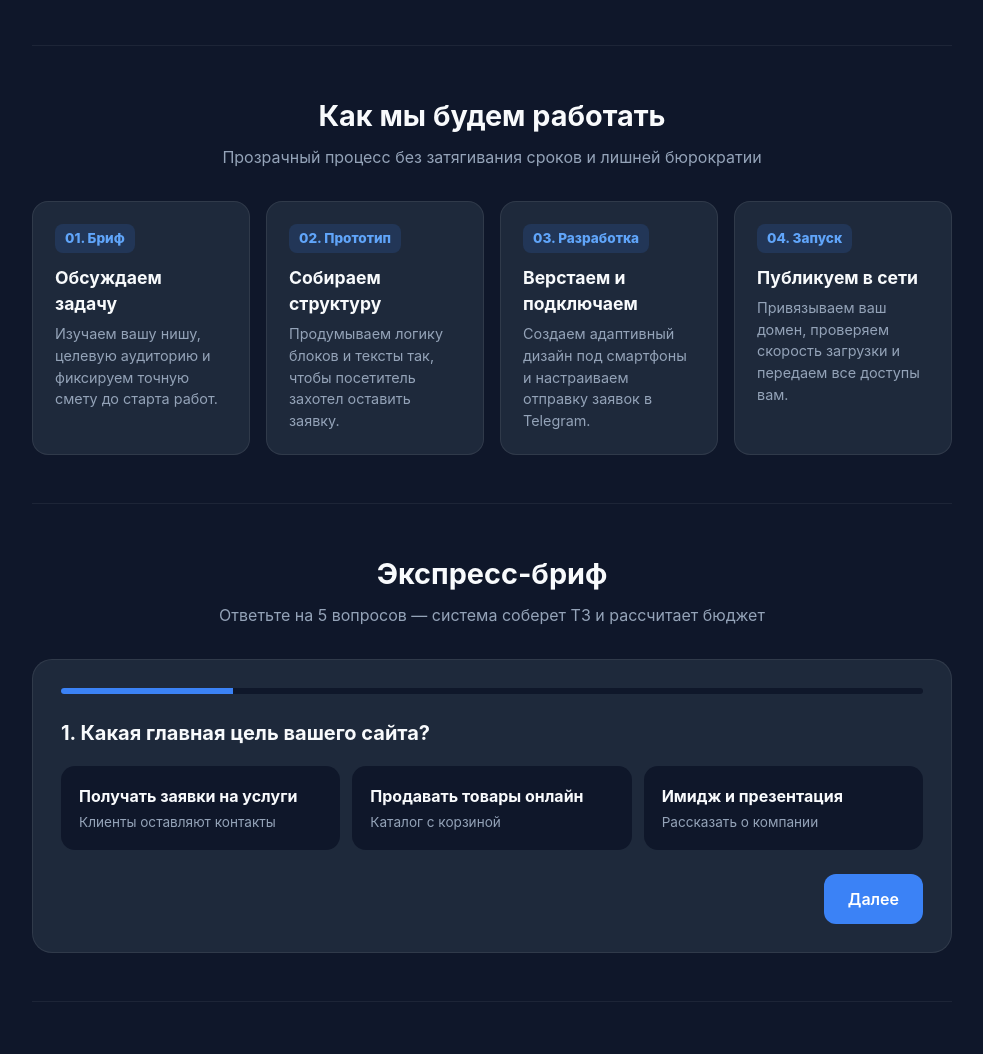
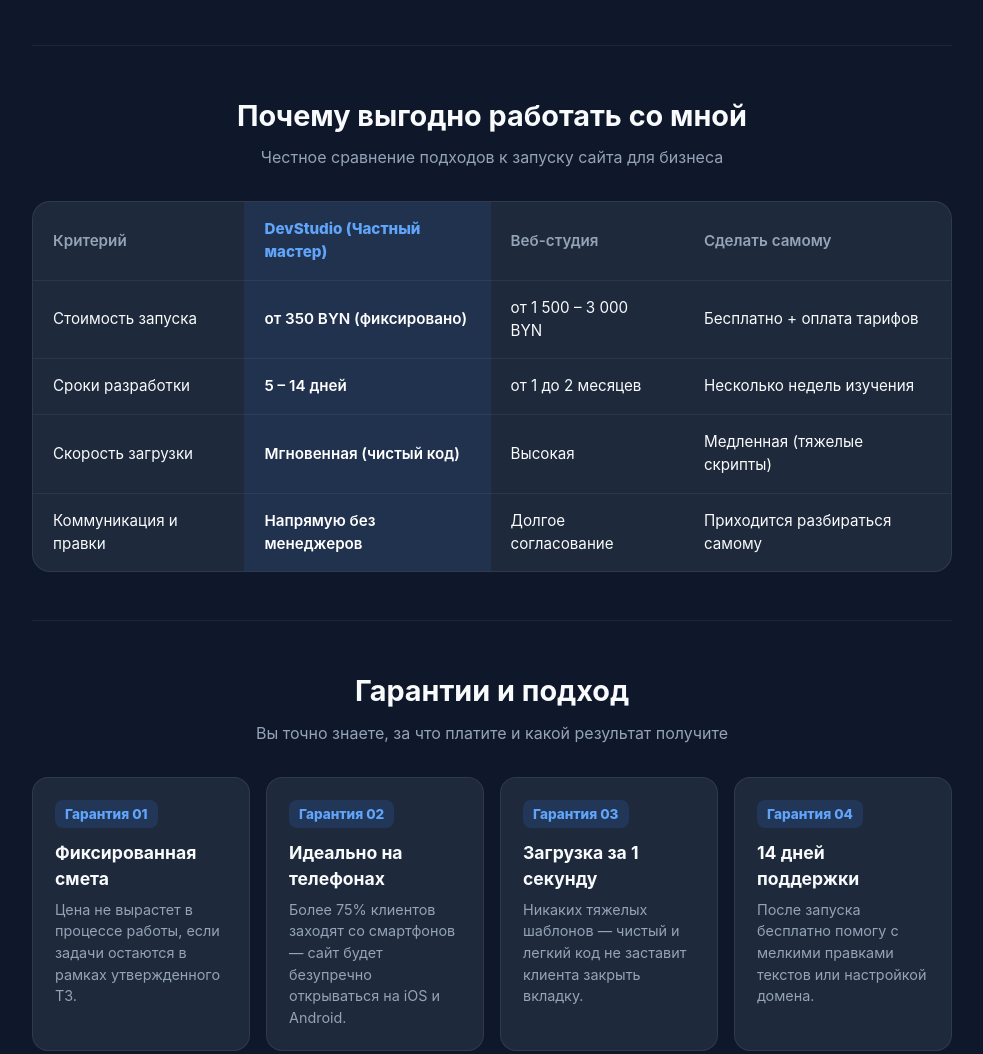
Before and after one commit to filgood09-source/ClearFeStudio, a plain HTML site: page index.html in a window 1280 px wide. Shown: the part 1050-2104 px from the top of the page, without its empty margins (148-1131 px from the left). Drawn offline with Linux system fonts and the light colour scheme.

Commit message:
Add files via upload

```diff
--- a/index.html
+++ b/index.html
@@ -12,7 +12,7 @@
             <div class="logo">Dev<span>Studio</span></div>
             <div class="nav-links">
                 <a href="#showroom">Шоурум</a>
-                <a href="#steps">Этапы</a>
+                <a href="#compare">Преимущества</a>
                 <a href="#quiz">Калькулятор</a>
                 <a href="#faq">Вопросы</a>
             </div>
@@ -65,31 +65,75 @@
             </div>
         </section>
 
-        <section id="steps" class="section">
+        <section id="compare" class="section">
             <div class="section-header">
-                <h2>Как мы будем работать</h2>
-                <p>Прозрачный процесс без затягивания сроков и лишней бюрократии</p>
+                <h2>Почему выгодно работать со мной</h2>
+                <p>Честное сравнение подходов к запуску сайта для бизнеса</p>
+            </div>
+            <div class="compare-wrap">
+                <table class="compare-table">
+                    <thead>
+                        <tr>
+                            <th>Критерий</th>
+                            <th class="highlight">DevStudio (Частный мастер)</th>
+                            <th>Веб-студия</th>
+                            <th>Сделать самому</th>
+                        </tr>
+                    </thead>
+                    <tbody>
+                        <tr>
+                            <td>Стоимость запуска</td>
+                            <td class="highlight">от 350 BYN (фиксировано)</td>
+                            <td>от 1 500 – 3 000 BYN</td>
+                            <td>Бесплатно + оплата тарифов</td>
+                        </tr>
+                        <tr>
+                            <td>Сроки разработки</td>
+                            <td class="highlight">5 – 14 дней</td>
+                            <td>от 1 до 2 месяцев</td>
+                            <td>Несколько недель изучения</td>
+                        </tr>
+                        <tr>
+                            <td>Скорость загрузки</td>
+                            <td class="highlight">Мгновенная (чистый код)</td>
+                            <td>Высокая</td>
+                            <td>Медленная (тяжелые скрипты)</td>
+                        </tr>
+                        <tr>
+                            <td>Коммуникация и правки</td>
+                            <td class="highlight">Напрямую без менеджеров</td>
+                            <td>Долгое согласование</td>
+                            <td>Приходится разбираться самому</td>
+                        </tr>
+                    </tbody>
+                </table>
+            </div>
+        </section>
+        <section class="section">
+            <div class="section-header">
+                <h2>Гарантии и подход</h2>
+                <p>Вы точно знаете, за что платите и какой результат получите</p>
             </div>
             <div class="steps-grid">
                 <div class="step-card">
-                    <div class="step-num">01. Бриф</div>
-                    <h3>Обсуждаем задачу</h3>
-                    <p>Изучаем вашу нишу, целевую аудиторию и фиксируем точную смету до старта работ.</p>
+                    <div class="step-num">Гарантия 01</div>
+                    <h3>Фиксированная смета</h3>
+                    <p>Цена не вырастет в процессе работы, если задачи остаются в рамках утвержденного ТЗ.</p>
                 </div>
                 <div class="step-card">
-                    <div class="step-num">02. Прототип</div>
-                    <h3>Собираем структуру</h3>
-                    <p>Продумываем логику блоков и тексты так, чтобы посетитель захотел оставить заявку.</p>
+                    <div class="step-num">Гарантия 02</div>
+                    <h3>Идеально на телефонах</h3>
+                    <p>Более 75% клиентов заходят со смартфонов — сайт будет безупречно открываться на iOS и Android.</p>
                 </div>
                 <div class="step-card">
-                    <div class="step-num">03. Разработка</div>
-                    <h3>Верстаем и подключаем</h3>
-                    <p>Создаем адаптивный дизайн под смартфоны и настраиваем отправку заявок в Telegram.</p>
+                    <div class="step-num">Гарантия 03</div>
+                    <h3>Загрузка за 1 секунду</h3>
+                    <p>Никаких тяжелых шаблонов — чистый и легкий код не заставит клиента закрыть вкладку.</p>
                 </div>
                 <div class="step-card">
-                    <div class="step-num">04. Запуск</div>
-                    <h3>Публикуем в сети</h3>
-                    <p>Привязываем ваш домен, проверяем скорость загрузки и передаем все доступы вам.</p>
+                    <div class="step-num">Гарантия 04</div>
+                    <h3>14 дней поддержки</h3>
+                    <p>После запуска бесплатно помогу с мелкими правками текстов или настройкой домена.</p>
                 </div>
             </div>
         </section>
@@ -143,7 +187,7 @@
                 </details>
                 <details>
                     <summary>Поможете ли вы купить домен и разместить сайт?</summary>
-                    <p>Да, я полностью беру техническую часть на себя: помогу зарегистрировать красивое имя (например, .by или .ru) и бесплатно размещу сайт на быстром хостинге.</p>
+                    <p>Да, я полностью беру техническую часть на себя: помогу зарегистрировать красивое имя (например, .by или .ru) и размещу сайт на быстром хостинге.</p>
                 </details>
                 <details>
                     <summary>Смогу ли я вносить правки в процессе работы?</summary>
--- a/style.css
+++ b/style.css
@@ -46,6 +46,13 @@ header { border-bottom: 1px solid rgba(255,255,255,0.08); padding: 18px 0; posit
 .step-num { display: inline-block; background: rgba(59,130,246,0.15); color: #60a5fa; font-weight: 800; font-size: 0.85rem; padding: 4px 10px; border-radius: 8px; margin-bottom: 12px; }
 .step-card h3 { font-size: 1.1rem; margin-bottom: 6px; }
 .step-card p { font-size: 0.9rem; color: var(--muted); }
+.compare-wrap { overflow-x: auto; background: var(--card); border-radius: 18px; border: 1px solid rgba(255,255,255,0.08); }
+.compare-table { width: 100%; border-collapse: collapse; text-align: left; min-width: 560px; }
+.compare-table th, .compare-table td { padding: 16px 20px; border-bottom: 1px solid rgba(255,255,255,0.06); font-size: 0.95rem; }
+.compare-table th { color: var(--muted); font-weight: 600; }
+.compare-table th.highlight, .compare-table td.highlight { background: rgba(59,130,246,0.1); color: #fff; font-weight: 600; }
+.compare-table th.highlight { color: #60a5fa; font-weight: 800; }
+.compare-table tr:last-child td { border-bottom: none; }
 .quiz-box { background: var(--card); border-radius: 20px; padding: 28px; border: 1px solid rgba(255,255,255,0.08); }
 .progress-bar { height: 6px; background: var(--bg); border-radius: 99px; overflow: hidden; margin-bottom: 24px; }
 .progress-fill { height: 100%; background: var(--primary); width: 20%; transition: 0.3s; }
```
